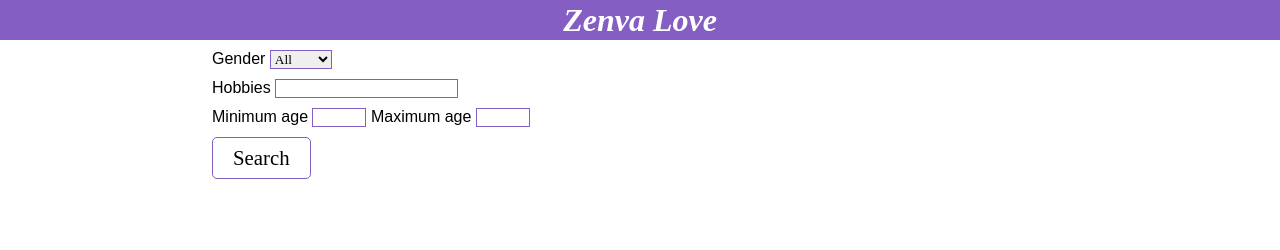
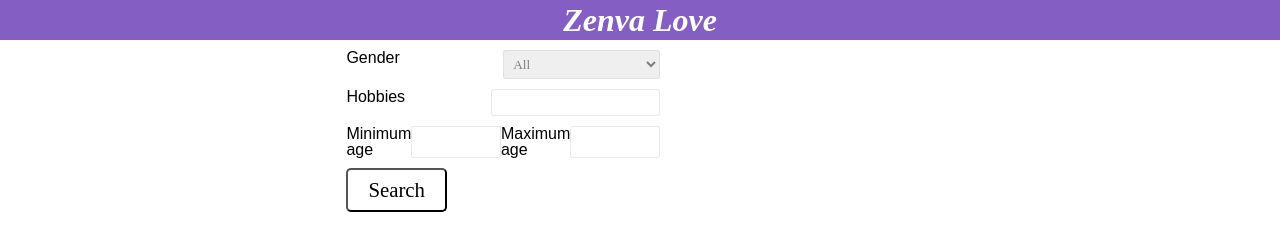
Before and after one commit to PRINCEKK121/programmingForEntrepreneurs, a plain HTML site: page dist/index.html in a window 1280 px wide. Drawn offline with Linux system fonts and the light colour scheme; a web font is replaced by a local one.

Commit message:
initial commit

```diff
--- a/css/style.css
+++ b/dist/css/style.css
@@ -1,20 +1,34 @@
 body {
   font-family: 'Chivo', sans-serif;
   font-weight: 300;
- }
+}
 
- h1 {
+h1,
+h3 {
   font-family: 'Playfair Display', serif;
   font-weight: 700;
   font-style: italic;
   font-size: 2rem;
- }
+}
 
 #header {
   background-color: #845ec2;
   height: 40px;
   text-align: center;
   line-height: 40px;
+}
+
+.search-wrapper {
+  width: 70%;
+  margin: 0 auto;
+}
+
+.age-wrapper {
+  display: flex;
+}
+
+.gender-wrapper {
+  display: flex;
 }
 
 .container {
@@ -30,18 +44,28 @@
 
 .row {
   margin: 10px 20px;
+  display: flex;
+  justify-content: space-between;
+  width: 50%;
 }
 
 #results {
   margin: 30px 20px 10px 0;
 }
 
-input, select, button {
-  border: 1px solid #845ec2;
+input,
+select {
+  border: 1px solid rgba(196, 196, 196, 0.37);
+  border-radius: 3px;
+  padding: 5px;
+  color: rgb(128, 128, 128);
+  width: 50%;
+
 }
 
-.row .row input[type="text"]:focus {
-  border-color: #85b7d9
+.row.hobbie-wrapper input[type='text']:focus {
+  border: 1px solid #845ec2;;
+  outline: none;
 }
 
 .person-row {
@@ -80,7 +104,3 @@
   font-weight: 100;
   background-color: #fff;
 }
-
-.btn:focus {
-
-}
--- a/index.html
+++ b/dist/index.html
@@ -27,9 +27,9 @@
     <!-- main section -->
     <div id="main">
       <div class="container">
-        <div id="row">
+        <div id="row" class="search-wrapper">
           <!-- gender -->
-          <div class="row">
+          <div class="row gender-wrapper">
             <label for="gender">Gender</label>
             <select id="gender">
               <option value="A">All</option>
@@ -39,12 +39,12 @@
           </div>
 
           <!-- hobbies -->
-          <div class="row">
+          <div class="row hobbie-wrapper">
             <label for="hobbies">Hobbies</label>
             <input type="text" id="hobbies" />
           </div>
 
-          <div class="row">
+          <div class="row age-wrapper">
             <label for="min-age">Minimum age</label>
             <input type="number" id="min-age" min="18" max="25" />
             <label for="Maximum age">Maximum age</label>
--- a/js/script.js
+++ b/dist/js/script.js
@@ -108,9 +108,6 @@
     return resultsHTML;
   };
 
-  // generating the template
-  generateHTML(users);
-
   searchBtn.addEventListener('click', function () {
     results.innerHTML = generateHTML(users);
   });
```
Also changed, not shown: dist/css/reset.css (renamed from css/reset.css), dist/images/avatar0.png (renamed from images/avatar0.png), dist/images/avatar1.png (renamed from images/avatar1.png), dist/images/avatar2.png (renamed from images/avatar2.png), dist/images/avatar3.png (renamed from images/avatar3.png), dist/images/avatar4.png (renamed from images/avatar4.png), dist/images/avatar5.png (renamed from images/avatar5.png), dist/images/avatar6.png (renamed from images/avatar6.png), dist/images/avatar7.png (renamed from images/avatar7.png), dist/images/avatar8.png (renamed from images/avatar8.png), dist/images/avatar9.png (renamed from images/avatar9.png).
